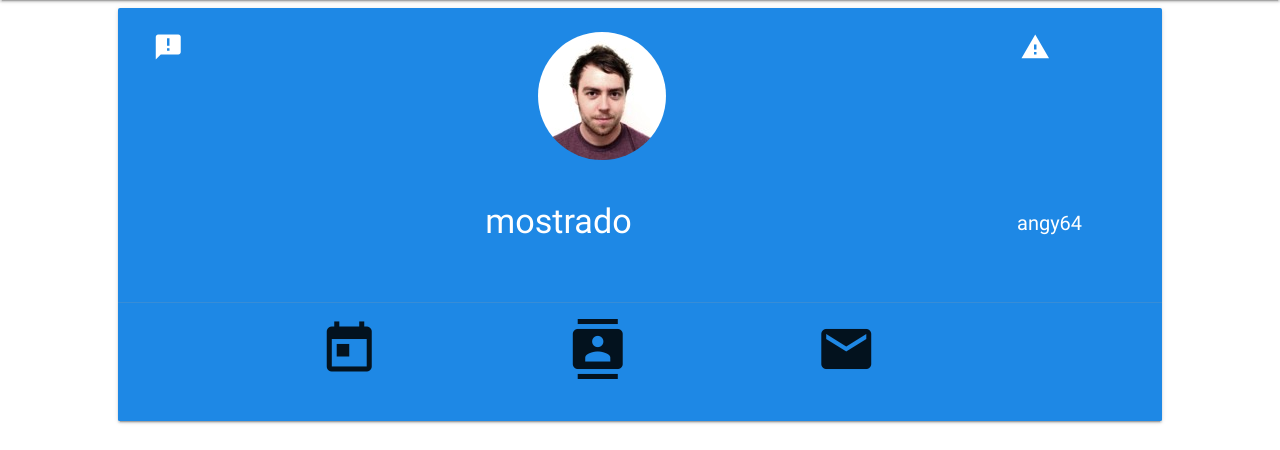
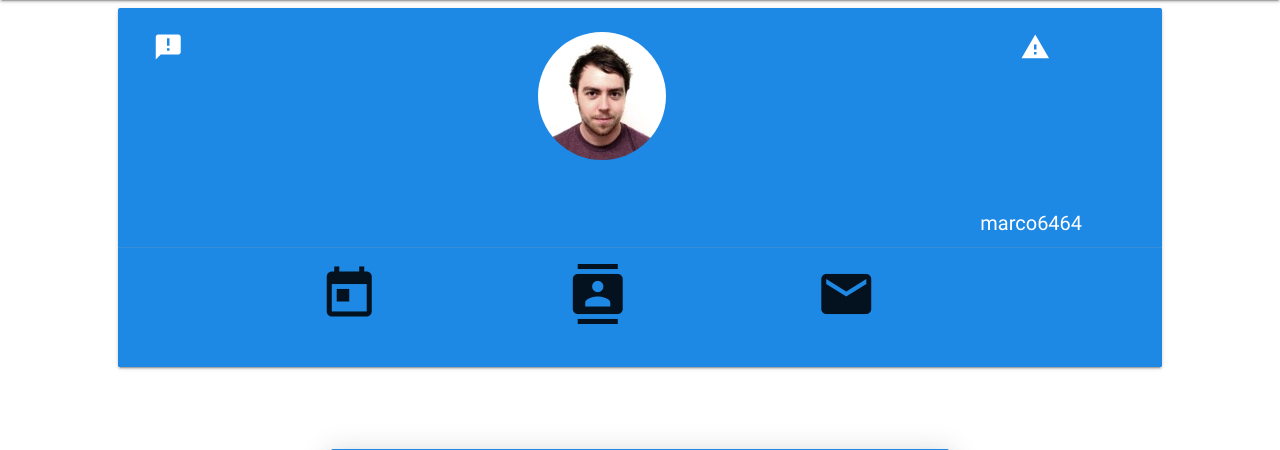
Before and after one commit to Full-House-Development/Battleship, a PHP site: page /Templates/perfil.php in a window 1280 px wide. Shown: the part 64-514 px from the top of the page. Run offline with PHP 8.4, Linux system fonts and the light colour scheme; data comes from the database, SQL or seed files in the repository; data that the repository does not hold is empty; some libraries are stand-ins or nearby versions.

Commit message:
Pequeño cambio

```diff
--- a/Templates/perfil.php
+++ b/Templates/perfil.php
@@ -1,5 +1,5 @@
 <?php
-  $idusu=(isset($_POST['id_usuario']))?$_POST['id_usuario']:"angy64";
+  $idusu=(isset($_POST['id_usuario']))?$_POST['id_usuario']:"marco6464";
   if($idusu!="")
   {
 ?>
@@ -126,6 +126,9 @@
        </div>
      </footer>
      <script>
+     // var nombrem="";
+     // var correom="";
+     // var fecnam="";
      var usuario='<?php echo $idusu; ?>';
         $.ajax(
           {
@@ -139,14 +142,15 @@
             {
               var divnom=nombre.split(",");
               var longnom=divnom.length;
-              for($a=divnom.length-1;$a>=0;$a--)
-              {
-                nacimiento=console.log(divnom[$a]);
-              }
-              console.log(nombre);
+              $("#mostrar").html(divnom[0]);
+              // nombrem=divnom[0];
+              // correom=divnom[1];
+              // fecnam=divnom[2];
             }
           });
-
+              // var nombrem=divnom[0];
+              // var correom=divnom[1];
+              // var fecnam=divnom[2];
         var aj="id";
         $.ajax(
          {
@@ -181,6 +185,7 @@
                 {
                   alert("se guardo el comentario");
                   console.log(quer);
+
                 }
               });
             }
@@ -203,8 +208,10 @@
      var comentarionum="";
      var comentariocon="";
 
-
-            var muestri="mostrado";
+          var den=$("#mostrar").html();
+          console.log(den);
+            // var muestri=nombrem;
+            // console.log(muestri);
            $(".lol").on("mouseover", {
             est:"on"
            },mostrar);
```
